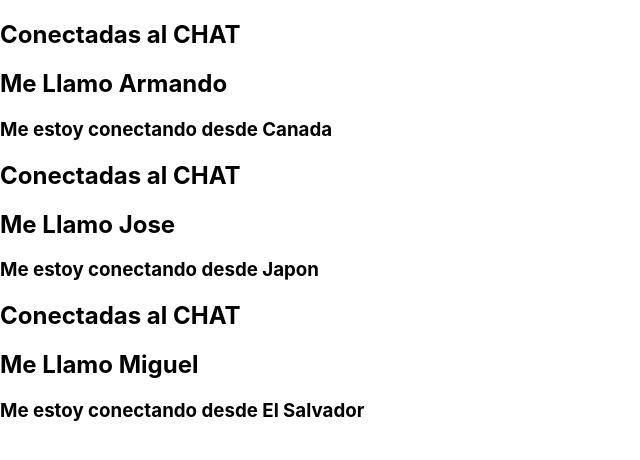
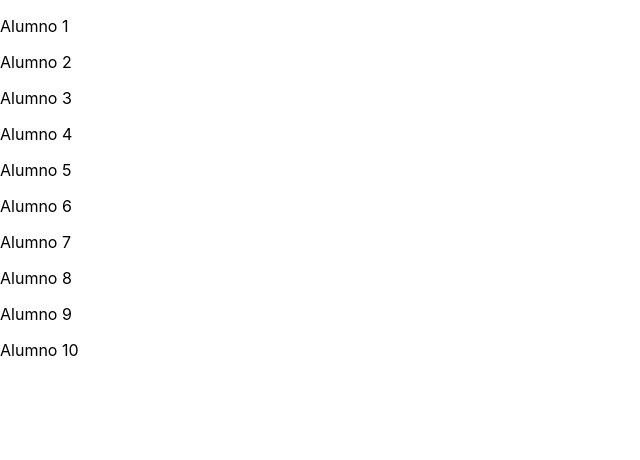
Before and after one commit to PyarmandoCode/Curso_React18, a React (Create React App) app in the folder app-estados/: page / in a window 1280 px wide. Shown: the top 460 px of the page, without its empty margins (0-640 px from the left). Built offline with nearby package versions, Linux system fonts and the light colour scheme.

Commit message:
Propiedades2

```diff
--- a/app-estados/src/App.js
+++ b/app-estados/src/App.js
@@ -1,10 +1,11 @@
 import Propiedades from "./Components/propiedades";
+import Propiedades2 from "./Components/propiedades2";
 
 
 function App() {
   return (
     <div >
-      <Propiedades/>
+      <Propiedades2/>
 
     </div>
   );
--- /dev/null
+++ b/app-estados/src/Components/propiedades2.js
@@ -0,0 +1,17 @@
+import React from "react";
+
+class Alumnos extends React.Component {
+    render() {
+        const alumnos = []
+        for (let i = 0; i < this.props.cantidad; i++) {
+            alumnos.push(<p key={i}>Alumno {i + 1} </p>)
+        }
+        return <div>{alumnos}</div>
+    }
+}
+
+export default function Propiedades2() {
+    return (
+        <Alumnos cantidad="10"/>
+    )
+}
```
